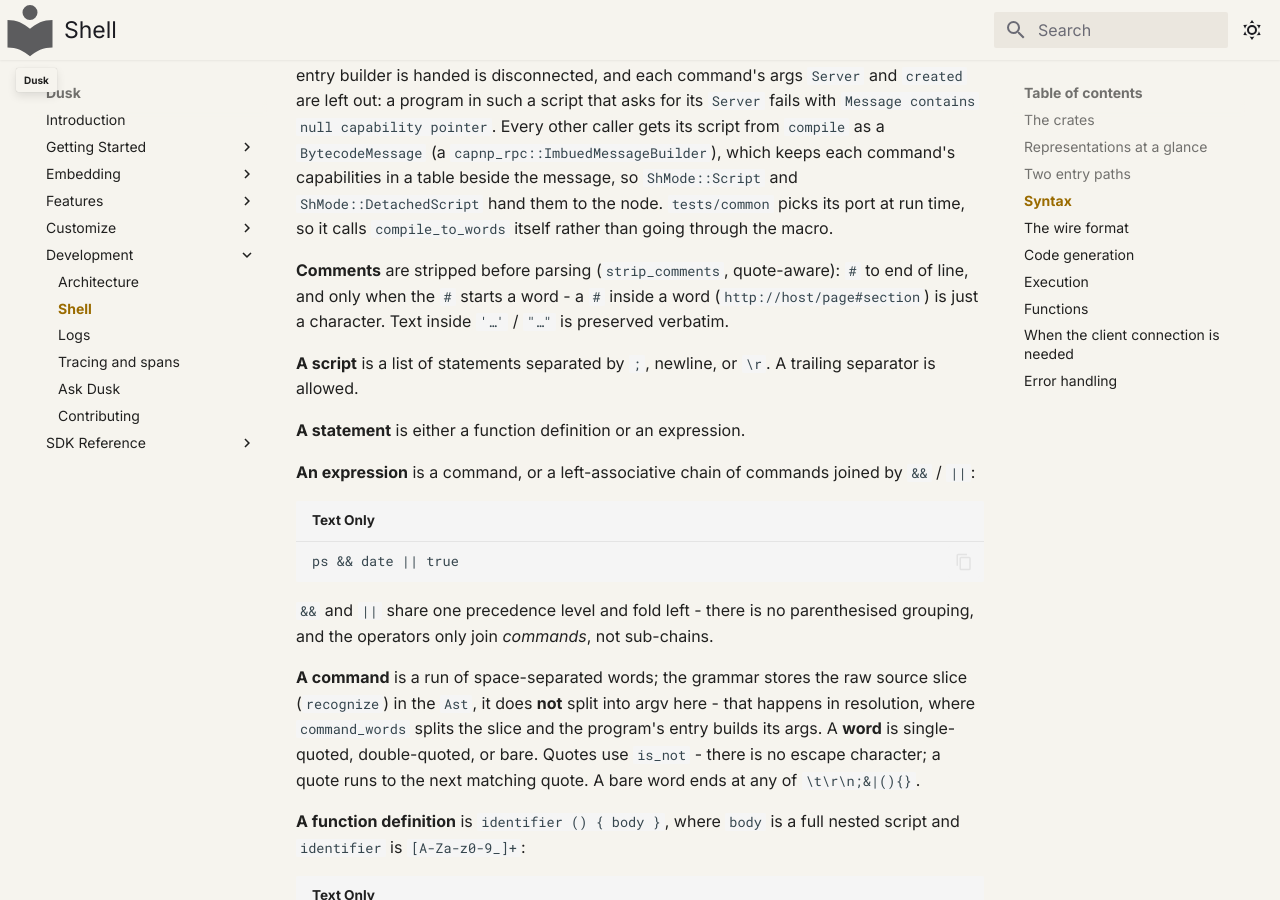
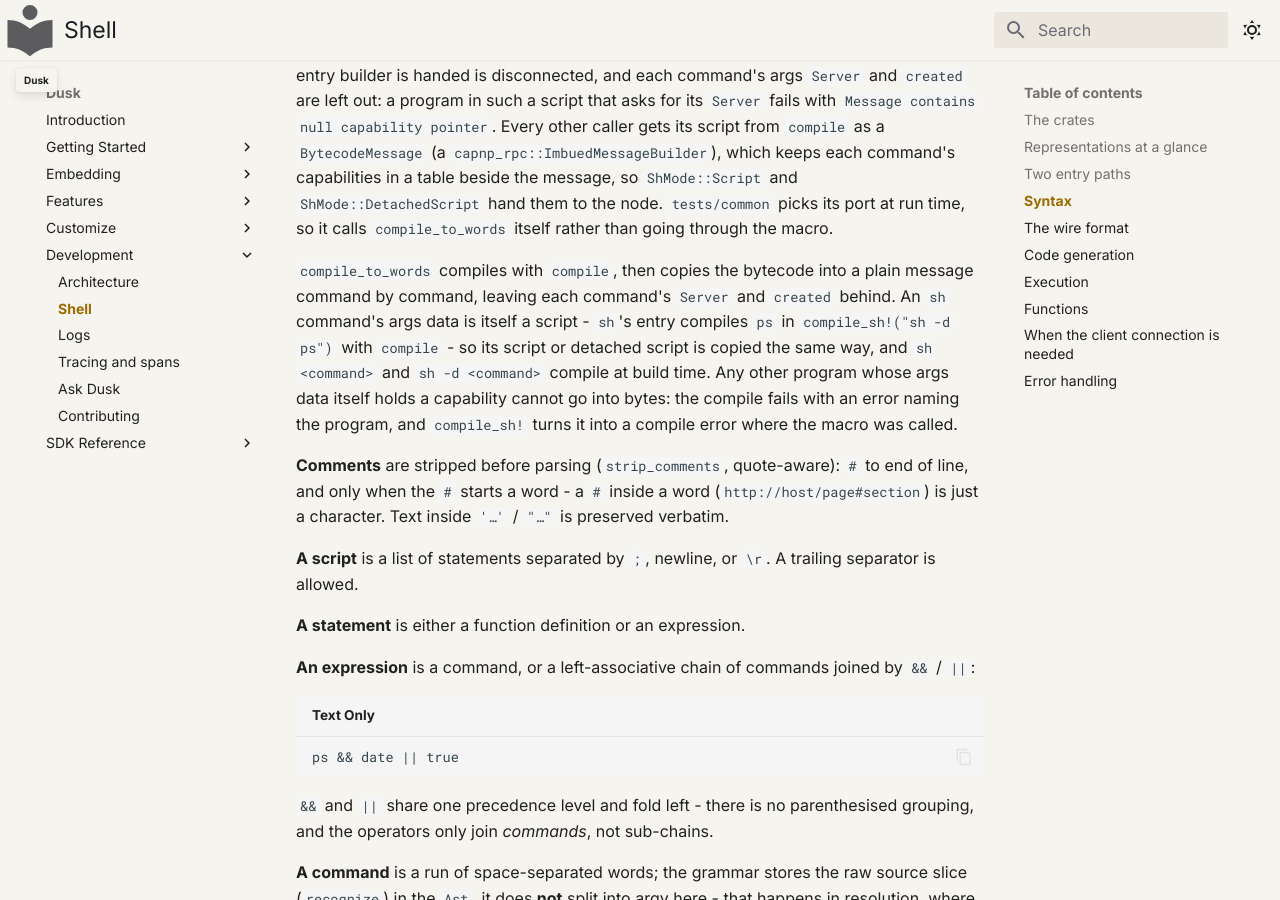
Before and after one commit to tomerze/dusk, an MkDocs documentation site: the page built from docs/docs/development/shell.md, in a window 1280 px wide and 900 px high, scrolled down 3684 px. Built offline with MkDocs 1.6.1 and Material for MkDocs 9.7.7, drawn with Linux system fonts in a browser that asks for light colours; comment, search, counter and statistics services are not loaded.

Commit message:
Update docs for how compile_sh! copies a command's capabilities out
compile_to_words copies the compiled bytecode into a plain message command by command, leaving each command's Server and created behind, and copies an sh command's script or detached script the same way, so sh <command> and sh -d <command> compile at build time. Any other program whose args data holds a capability fails the compile with an error naming it. The shell development page says so.

```diff
--- a/docs/docs/development/shell.md
+++ b/docs/docs/development/shell.md
@@ -153,6 +153,15 @@ gets its script from `compile` as a `BytecodeMessage` (a `capnp_rpc::ImbuedMessa
 each command's capabilities in a table beside the message, so `ShMode::Script` and
 `ShMode::DetachedScript` hand them to the node. `tests/common` picks its port at run
 time, so it calls `compile_to_words` itself rather than going through the macro.
+
+`compile_to_words` compiles with `compile`, then copies the bytecode into a plain
+message command by command, leaving each command's `Server` and `created` behind.
+An `sh` command's args data is itself a script - `sh`'s entry compiles `ps` in
+`compile_sh!("sh -d ps")` with `compile` - so its script or detached script is
+copied the same way, and `sh <command>` and `sh -d <command>` compile at build
+time. Any other program whose args data itself holds a capability cannot go into
+bytes: the compile fails with an error naming the program, and `compile_sh!`
+turns it into a compile error where the macro was called.
 
 **Comments** are stripped before parsing (`strip_comments`, quote-aware): `#`
 to end of line, and only when the `#` starts a word - a `#` inside a word
```
